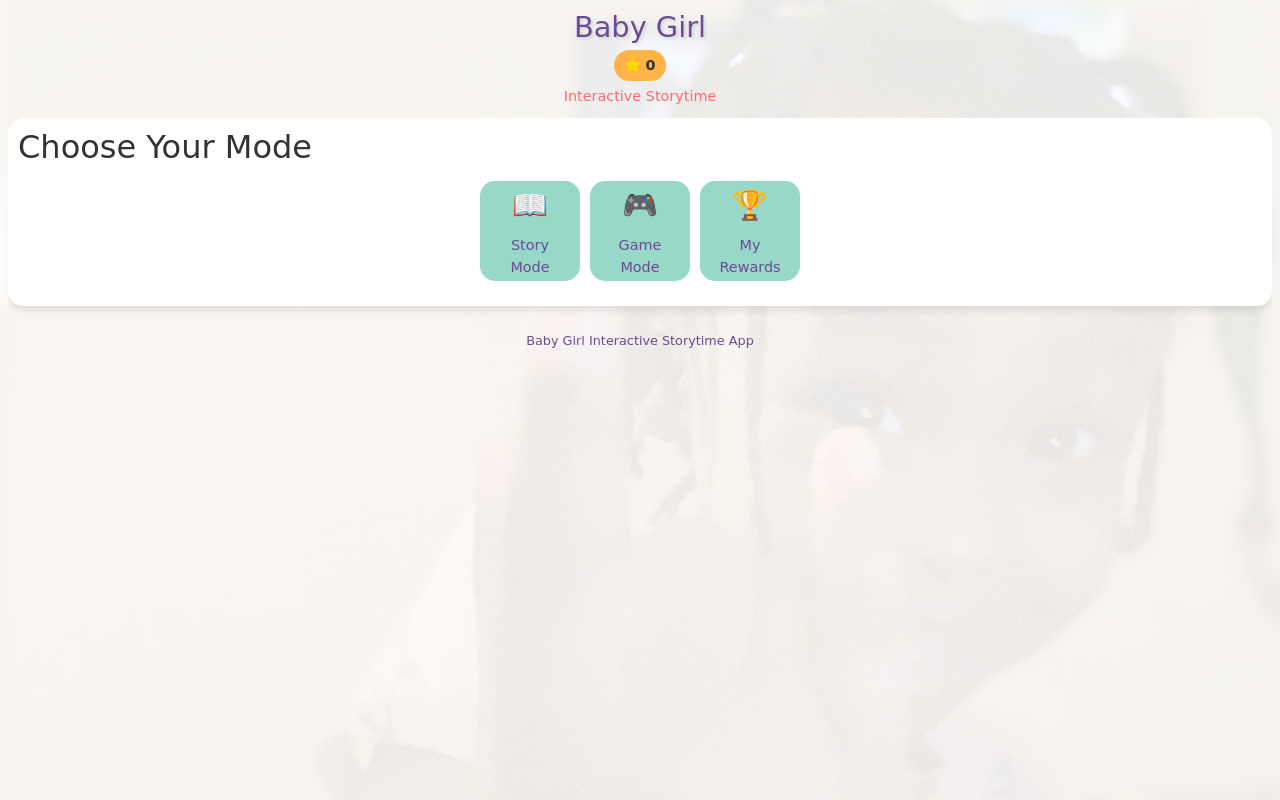
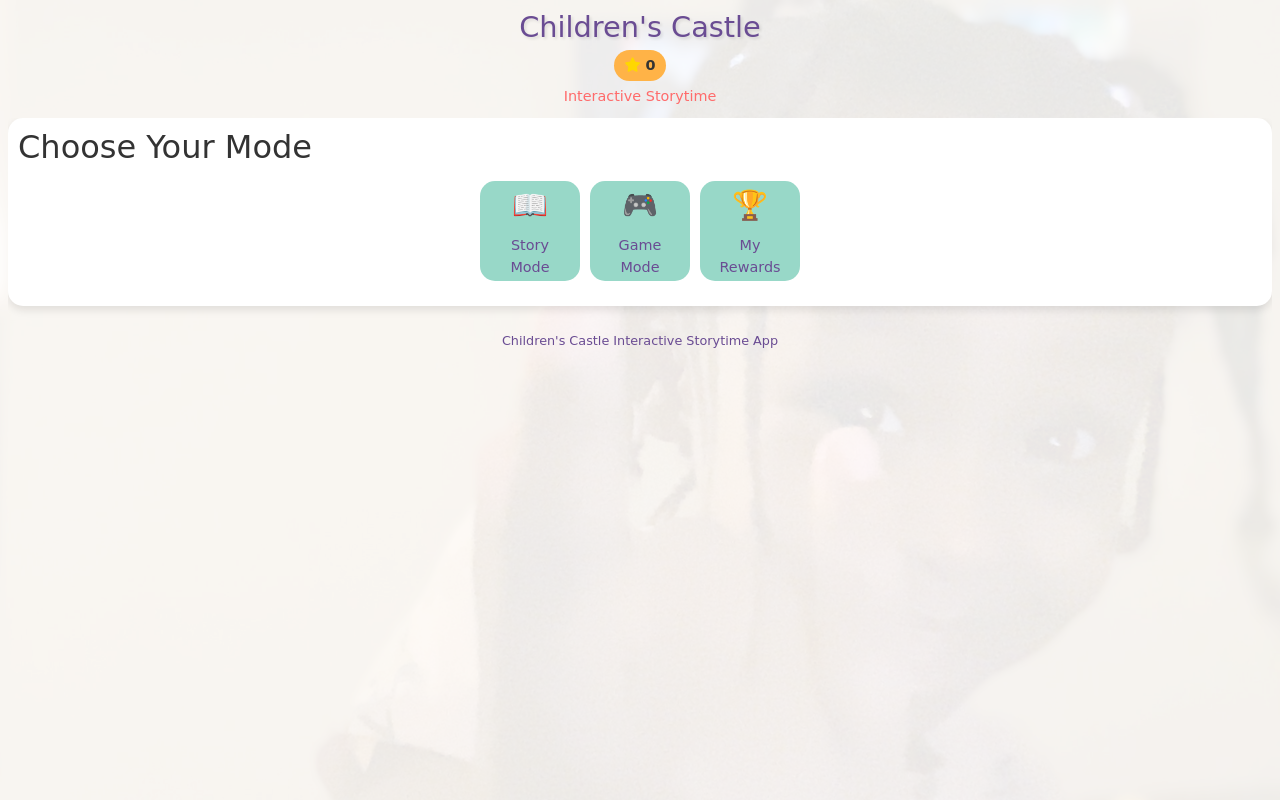
Before and after one commit to feysalh1/castle, a Flask app: page / in a window 1280 px wide. Run offline with Flask 3, Linux system fonts and the light colour scheme; some libraries are stand-ins or nearby versions.

Commit message:
Update application background image and branding
Replit-Commit-Author: Agent
Replit-Commit-Session-Id: 73f6bc47-f2bc-4bde-ac19-47d38343a7a6
Replit-Commit-Screenshot-Url: https://storage.googleapis.com/screenshot-production-us-central1/15704cd9-bb13-4b57-a909-ca40a9ef2c45/e7edfef1-c3d7-49d8-85bc-e21c7356e3a4.jpg

```diff
--- a/static/css/style.css
+++ b/static/css/style.css
@@ -18,7 +18,7 @@
 }
 
 body {
-    background-image: url('../images/background/baby_girl.jpg');
+    background-image: url('../images/background/PMVL0223.jpg');
     background-size: cover;
     background-attachment: fixed;
     font-family: 'Comic Sans MS', 'Chalkboard SE', sans-serif;
--- a/templates/index.html
+++ b/templates/index.html
@@ -3,7 +3,7 @@
 <head>
     <meta charset="UTF-8">
     <meta name="viewport" content="width=device-width, initial-scale=1.0">
-    <title>Baby Girl - Interactive Storytime</title>
+    <title>Children's Castle - Interactive Storytime</title>
     <link rel="stylesheet" href="https://cdn.jsdelivr.net/npm/bootstrap@5.3.0/dist/css/bootstrap.min.css">
     <link rel="stylesheet" href="https://cdnjs.cloudflare.com/ajax/libs/font-awesome/6.0.0-beta3/css/all.min.css">
     <link rel="stylesheet" href="{{ url_for('static', filename='css/style.css') }}">
@@ -11,7 +11,7 @@
 <body>
     <div class="container">
         <header>
-            <h1 class="app-title">Baby Girl</h1>
+            <h1 class="app-title">Children's Castle</h1>
             <div class="rewards-display">
                 <div class="total-stars"><i class="fas fa-star"></i><span id="star-count">0</span></div>
             </div>
@@ -146,7 +146,7 @@
         </main>
 
         <footer>
-            <p>Baby Girl Interactive Storytime App</p>
+            <p>Children's Castle Interactive Storytime App</p>
         </footer>
     </div>
 
```
Also changed, not shown: main.py (+14 -1 lines), static/images/background/PMVL0223.jpg (added).
